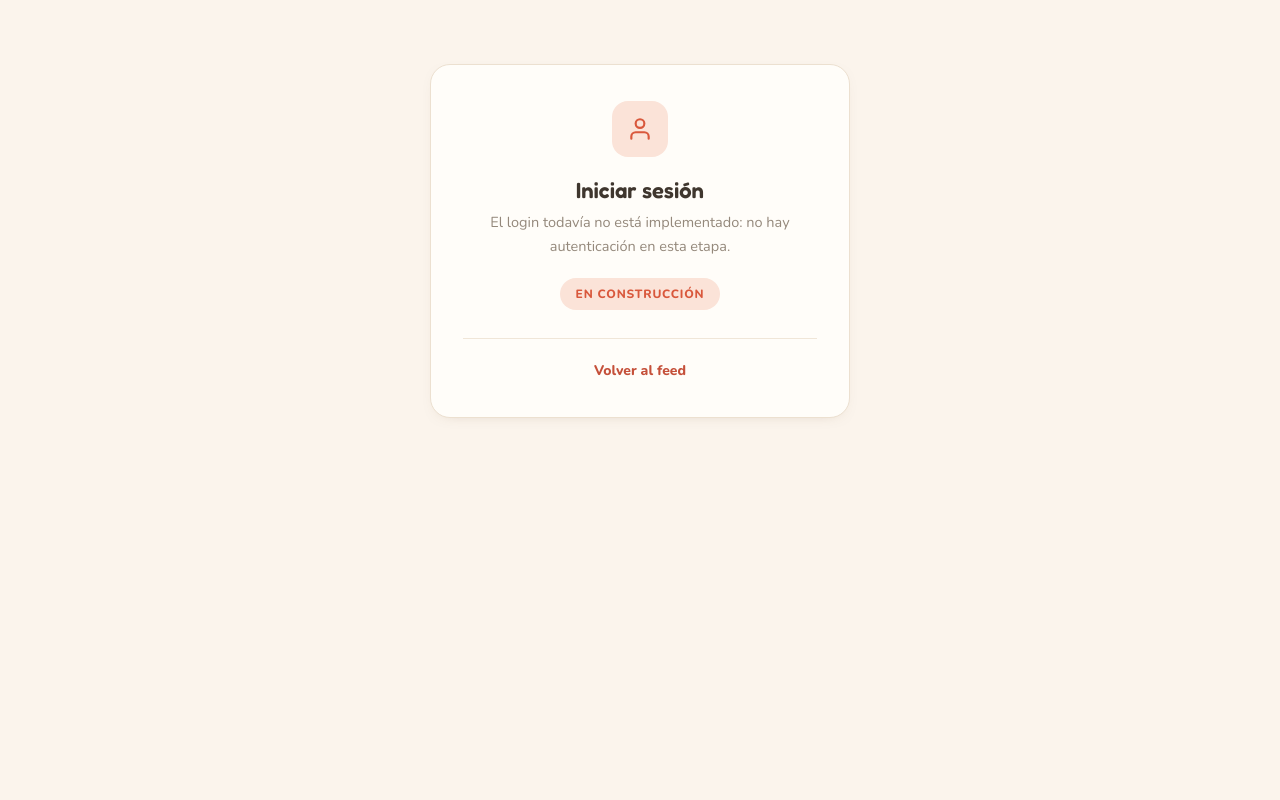
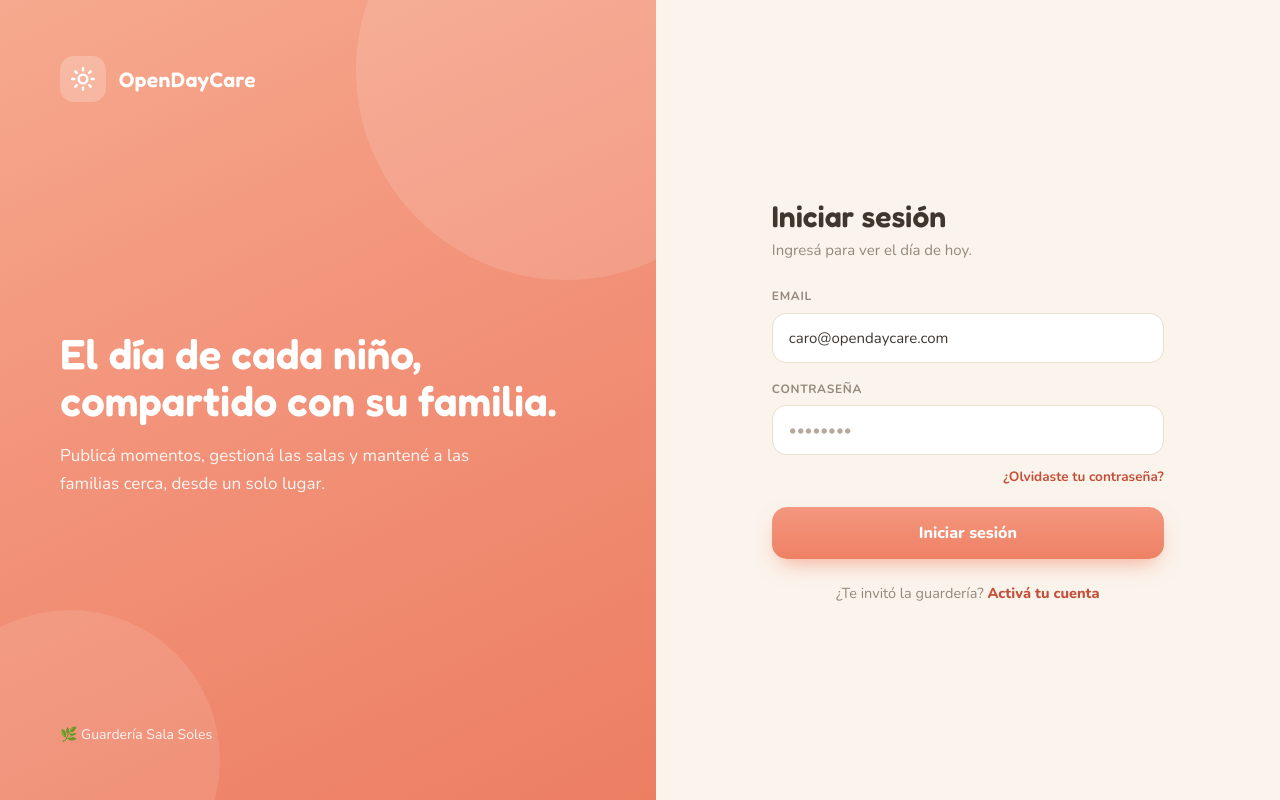
Before and after one commit to JoaquinFelix/06-open-daycare, a Next.js app: page /login in a window 1280 px wide. Built offline with nearby package versions, Linux system fonts and the light colour scheme.

Commit message:
Paso 4 (reescribir app/(auth)/login/page.tsx con metadata + <LoginScreen />)

```diff
--- a/app/(auth)/login/page.tsx
+++ b/app/(auth)/login/page.tsx
@@ -1,12 +1,11 @@
-import { PlaceholderPage } from "@/components/ui/PlaceholderPage";
+import type { Metadata } from "next";
+import { LoginScreen } from "@/components/auth/LoginScreen";
+
+export const metadata: Metadata = {
+  title: "Iniciar sesión · OpenDayCare",
+};
 
 // Fuera del AppShell: el login no lleva sidebar.
 export default function LoginPage() {
-  return (
-    <PlaceholderPage
-      title="Iniciar sesión"
-      icon="user"
-      description="El login todavía no está implementado: no hay autenticación en esta etapa."
-    />
-  );
+  return <LoginScreen />;
 }
```
